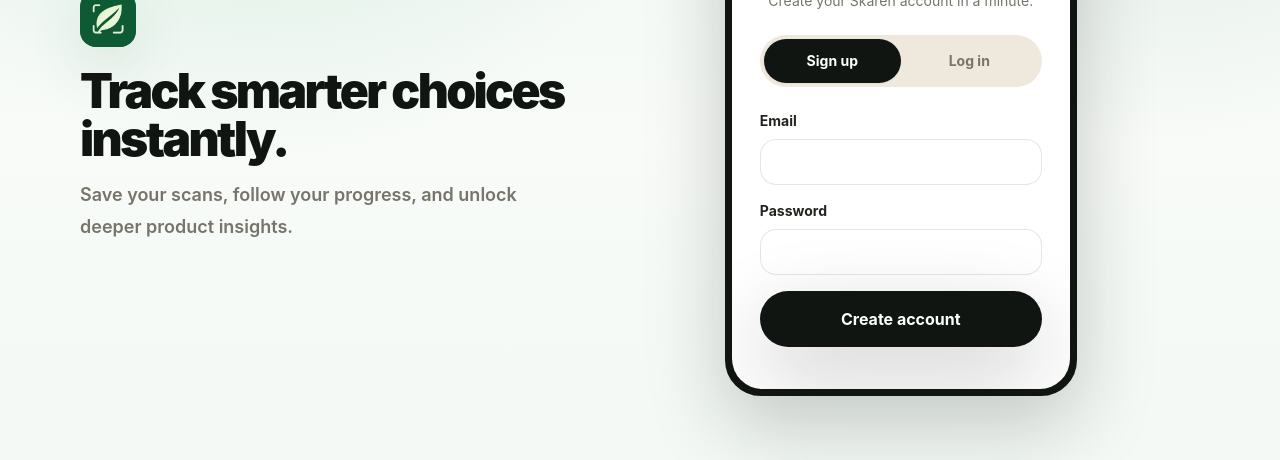
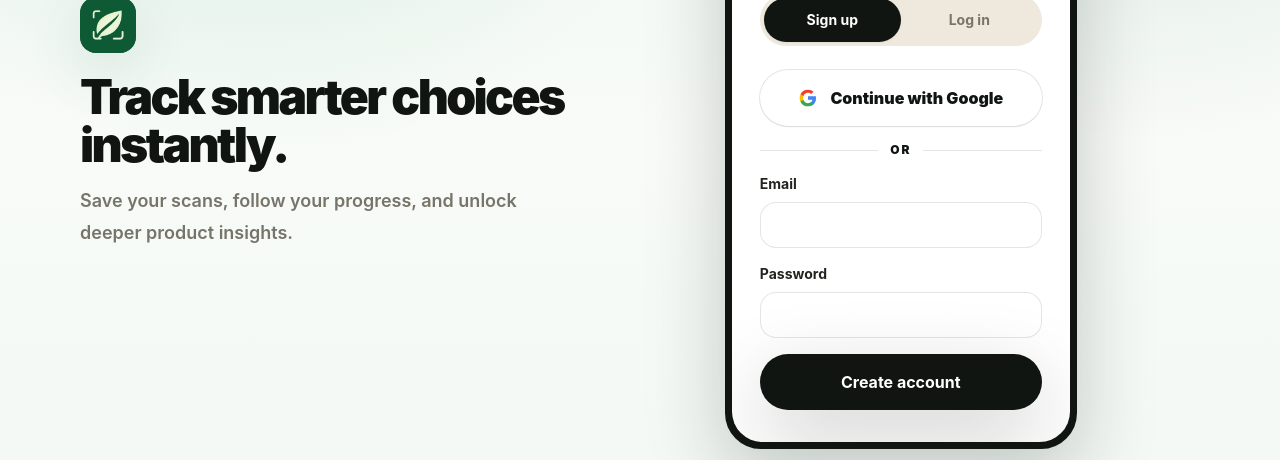
Before and after one commit to lewisharlowww-del/Skaren, a Next.js app: page /auth in a window 1280 px wide. Shown: the part 320-780 px from the top of the page. Built offline with nearby package versions, Linux system fonts and the light colour scheme; no server answers.

Commit message:
Add Google login

```diff
--- /dev/null
+++ b/app/auth/callback/page.tsx
@@ -0,0 +1,57 @@
+"use client";
+
+import { Suspense, useEffect } from "react";
+import { useRouter, useSearchParams } from "next/navigation";
+import { SkarenMark } from "@/components/SkarenLogo";
+import { supabase } from "@/lib/supabase";
+
+function AuthCallbackContent() {
+  const router = useRouter();
+  const searchParams = useSearchParams();
+  const next = searchParams.get("next") ?? "/dashboard";
+
+  useEffect(() => {
+    let active = true;
+
+    async function finishLogin() {
+      const { data } = (await supabase?.auth.getSession()) ?? { data: { session: null } };
+
+      if (!active) return;
+
+      if (data.session) {
+        document.cookie = "sb-skaren-auth-token=true; path=/; max-age=604800; SameSite=Lax";
+        router.replace(next);
+        return;
+      }
+
+      router.replace("/login?error=google");
+    }
+
+    finishLogin();
+
+    return () => {
+      active = false;
+    };
+  }, [next, router]);
+
+  return (
+    <main className="grid min-h-screen place-items-center bg-mint px-6">
+      <section className="page-fade-up w-full max-w-sm rounded-[2rem] bg-white p-8 text-center shadow-glass">
+        <SkarenMark className="mx-auto h-14 w-14" iconClassName="h-8 w-8 text-white" />
+        <h1 className="mt-5 text-2xl font-black text-ink">Signing you in</h1>
+        <p className="mt-2 text-sm font-semibold text-soil-600">Skaren is connecting your Google account.</p>
+        <div className="skeleton-shimmer mt-6 h-3 overflow-hidden rounded-full bg-leaf-50">
+          <div className="h-full w-1/2 rounded-full bg-forest" />
+        </div>
+      </section>
+    </main>
+  );
+}
+
+export default function AuthCallbackPage() {
+  return (
+    <Suspense fallback={null}>
+      <AuthCallbackContent />
+    </Suspense>
+  );
+}
--- a/app/auth/page.tsx
+++ b/app/auth/page.tsx
@@ -8,6 +8,17 @@ import { SkarenMark, SkarenWordmark } from "@/components/SkarenLogo";
 import { SupabaseNotice } from "@/components/SupabaseNotice";
 import { isSupabaseConfigured, supabase } from "@/lib/supabase";
 
+function GoogleIcon() {
+  return (
+    <svg aria-hidden="true" className="h-5 w-5" viewBox="0 0 24 24">
+      <path fill="#4285F4" d="M21.6 12.23c0-.78-.07-1.53-.2-2.23H12v4.22h5.38a4.6 4.6 0 0 1-2 3.02v2.51h3.24c1.9-1.75 2.98-4.33 2.98-7.52Z" />
+      <path fill="#34A853" d="M12 22c2.7 0 4.97-.9 6.62-2.25l-3.24-2.51c-.9.6-2.05.96-3.38.96-2.6 0-4.8-1.76-5.6-4.12H3.06v2.59A10 10 0 0 0 12 22Z" />
+      <path fill="#FBBC05" d="M6.4 14.08A6 6 0 0 1 6.08 12c0-.72.12-1.42.32-2.08V7.33H3.06A10 10 0 0 0 2 12c0 1.61.39 3.14 1.06 4.67l3.34-2.59Z" />
+      <path fill="#EA4335" d="M12 5.8c1.47 0 2.8.5 3.84 1.5l2.86-2.86A9.6 9.6 0 0 0 12 2a10 10 0 0 0-8.94 5.33L6.4 9.92C7.2 7.56 9.4 5.8 12 5.8Z" />
+    </svg>
+  );
+}
+
 export default function AuthPage() {
   const router = useRouter();
   const [mode, setMode] = useState<"login" | "signup">("signup");
@@ -15,6 +26,24 @@ export default function AuthPage() {
   const [password, setPassword] = useState("");
   const [message, setMessage] = useState("");
   const [loading, setLoading] = useState(false);
+
+  async function handleGoogleSignIn() {
+    setLoading(true);
+    setMessage("");
+
+    const { error } = (await supabase?.auth.signInWithOAuth({
+      provider: "google",
+      options: {
+        redirectTo: `${window.location.origin}/auth/callback?next=${encodeURIComponent("/account")}`
+      }
+    })) ?? { error: new Error("Supabase is not configured yet.") };
+
+    setLoading(false);
+
+    if (error) {
+      setMessage(error.message);
+    }
+  }
 
   async function handleSubmit(event: FormEvent<HTMLFormElement>) {
     event.preventDefault();
@@ -86,7 +115,25 @@ export default function AuthPage() {
             </button>
           </div>
 
-          <form onSubmit={handleSubmit} className="mt-5 space-y-4 sm:mt-6">
+          <div className="mt-5 space-y-4 sm:mt-6">
+            <button
+              type="button"
+              onClick={() => void handleGoogleSignIn()}
+              disabled={loading || !isSupabaseConfigured}
+              className="focus-ring tap-feedback inline-flex min-h-14 w-full items-center justify-center gap-3 rounded-full bg-white px-5 py-4 font-black text-ink shadow-sm ring-1 ring-black/10 disabled:cursor-not-allowed disabled:opacity-60"
+            >
+              <GoogleIcon />
+              Continue with Google
+            </button>
+
+            <div className="flex items-center gap-3 text-xs font-black uppercase tracking-[0.16em] text-soil-400">
+              <span className="h-px flex-1 bg-black/10" />
+              or
+              <span className="h-px flex-1 bg-black/10" />
+            </div>
+          </div>
+
+          <form onSubmit={handleSubmit} className="mt-4 space-y-4">
             <label className="block text-sm font-bold text-soil-900">
               Email
               <input
--- a/app/login/page.tsx
+++ b/app/login/page.tsx
@@ -8,6 +8,17 @@ import { AppHeader } from "@/components/AppHeader";
 import { SkarenMark, SkarenWordmark } from "@/components/SkarenLogo";
 import { SupabaseNotice } from "@/components/SupabaseNotice";
 import { isSupabaseConfigured, supabase } from "@/lib/supabase";
+
+function GoogleIcon() {
+  return (
+    <svg aria-hidden="true" className="h-5 w-5" viewBox="0 0 24 24">
+      <path fill="#4285F4" d="M21.6 12.23c0-.78-.07-1.53-.2-2.23H12v4.22h5.38a4.6 4.6 0 0 1-2 3.02v2.51h3.24c1.9-1.75 2.98-4.33 2.98-7.52Z" />
+      <path fill="#34A853" d="M12 22c2.7 0 4.97-.9 6.62-2.25l-3.24-2.51c-.9.6-2.05.96-3.38.96-2.6 0-4.8-1.76-5.6-4.12H3.06v2.59A10 10 0 0 0 12 22Z" />
+      <path fill="#FBBC05" d="M6.4 14.08A6 6 0 0 1 6.08 12c0-.72.12-1.42.32-2.08V7.33H3.06A10 10 0 0 0 2 12c0 1.61.39 3.14 1.06 4.67l3.34-2.59Z" />
+      <path fill="#EA4335" d="M12 5.8c1.47 0 2.8.5 3.84 1.5l2.86-2.86A9.6 9.6 0 0 0 12 2a10 10 0 0 0-8.94 5.33L6.4 9.92C7.2 7.56 9.4 5.8 12 5.8Z" />
+    </svg>
+  );
+}
 
 function LoginContent() {
   const router = useRouter();
@@ -45,6 +56,23 @@ function LoginContent() {
     document.cookie = "sb-skaren-auth-token=; path=/; max-age=0; SameSite=Lax";
     setSignedInEmail(null);
     router.refresh();
+  }
+
+  async function handleGoogleSignIn() {
+    setLoading(true);
+    setMessage("");
+
+    const redirectTo = `${window.location.origin}/auth/callback?next=${encodeURIComponent(next)}`;
+    const { error } = (await supabase?.auth.signInWithOAuth({
+      provider: "google",
+      options: { redirectTo }
+    })) ?? { error: new Error("Supabase is not configured yet.") };
+
+    setLoading(false);
+
+    if (error) {
+      setMessage(error.message);
+    }
   }
 
   async function handleSubmit(event: FormEvent<HTMLFormElement>) {
@@ -137,7 +165,24 @@ function LoginContent() {
               </div>
             </div>
           ) : (
-            <form onSubmit={handleSubmit} className="mt-6 space-y-4">
+            <div className="mt-6 space-y-4">
+              <button
+                type="button"
+                onClick={() => void handleGoogleSignIn()}
+                disabled={loading || !isSupabaseConfigured}
+                className="focus-ring tap-feedback inline-flex min-h-14 w-full items-center justify-center gap-3 rounded-full bg-white px-5 py-4 font-black text-ink shadow-sm ring-1 ring-black/10 disabled:cursor-not-allowed disabled:opacity-60"
+              >
+                <GoogleIcon />
+                Continue with Google
+              </button>
+
+              <div className="flex items-center gap-3 text-xs font-black uppercase tracking-[0.16em] text-soil-400">
+                <span className="h-px flex-1 bg-black/10" />
+                or
+                <span className="h-px flex-1 bg-black/10" />
+              </div>
+
+              <form onSubmit={handleSubmit} className="space-y-4">
                 <label className="block text-sm font-black text-soil-900">
                   Email
                   <input
@@ -168,9 +213,10 @@ function LoginContent() {
                   <LogIn className="h-5 w-5" />
                   {loading ? "Logging in..." : "Log in"}
                 </button>
+              </form>
               {confirmed ? <p className="rounded-2xl bg-leaf-50 p-4 text-sm font-bold text-forest">Email confirmed. You can log in now.</p> : null}
               {message ? <p className="rounded-2xl bg-rose-50 p-4 text-sm font-bold text-rose-700">{message}</p> : null}
-            </form>
+            </div>
           )}
 
           {!signedInEmail ? (
```
Lines whose indentation alone changed are shown as unchanged.
